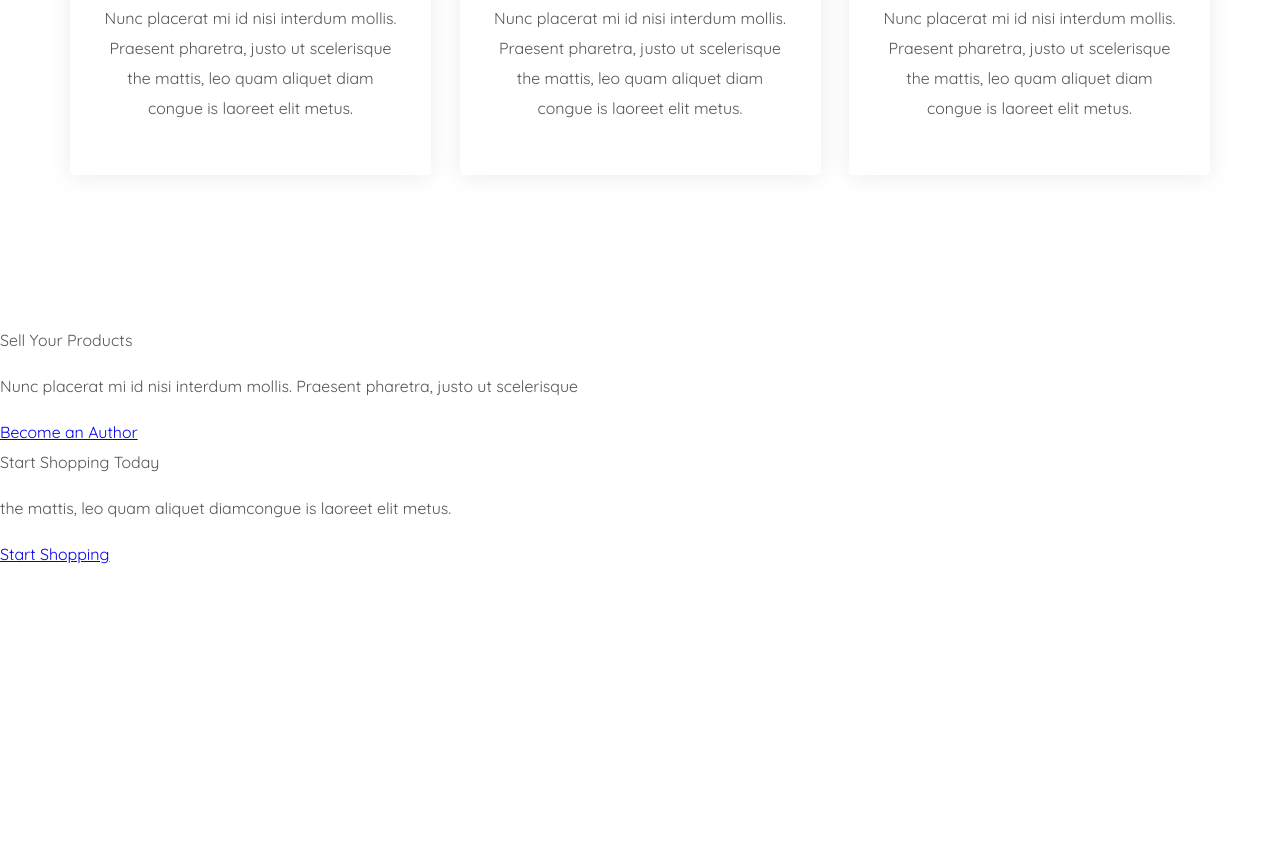
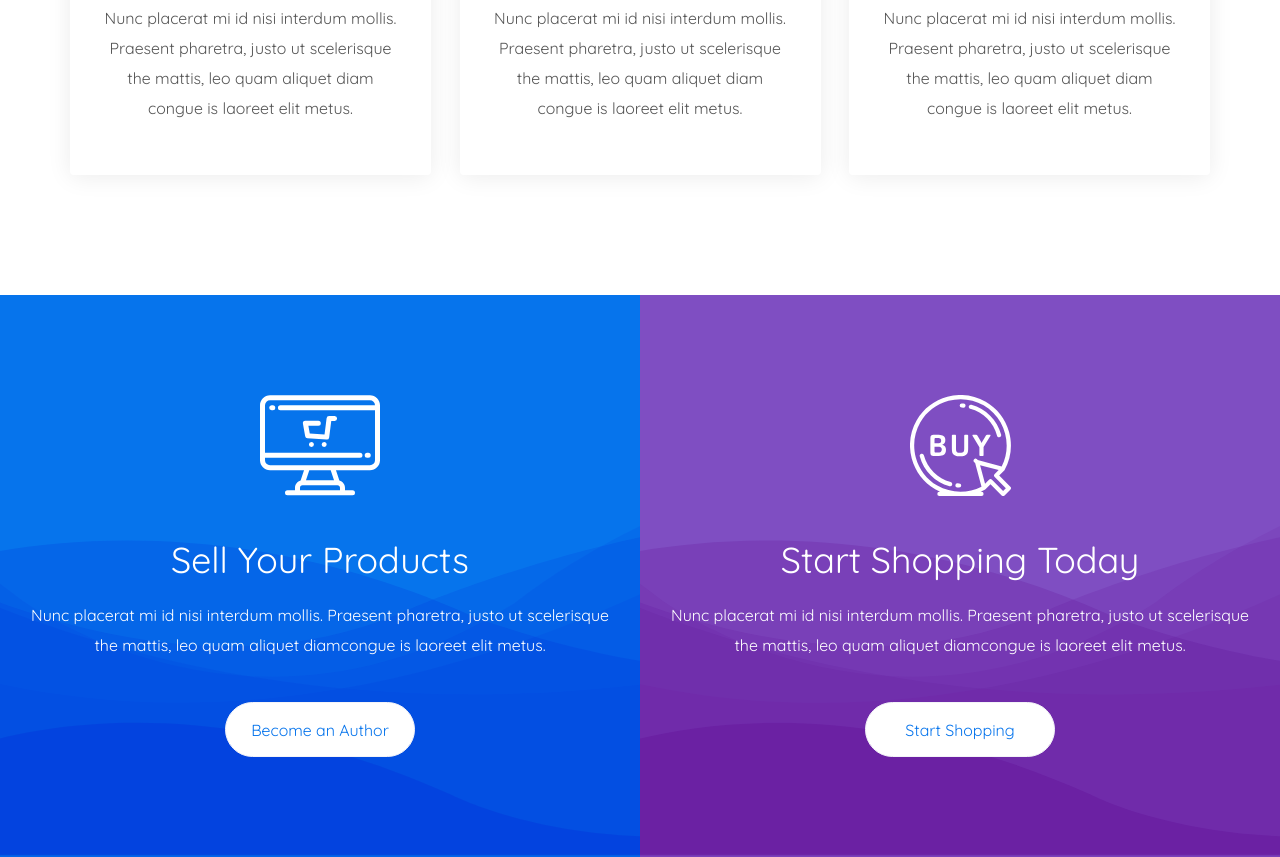
Before and after one commit to jamesborn89/martplace, a website: page app/index.html in a window 1280 px wide. Shown: the part 6359-7216 px from the top of the page. Before the commit the page ends 6928 px from the top, so only its background shows below. Drawn offline with nearby package versions, Linux system fonts and the light colour scheme; files whose address does not match are found by name.

Commit message:
added shopping

```diff
--- a/app/index.html
+++ b/app/index.html
@@ -987,14 +987,16 @@
             <div class="shopping__sell">
                 <div class="shopping__icon" style="background-image: url(images/Icon-pc.svg);"></div>
                 <div class="shopping__title">Sell Your Products</div>
-                <p class="shopping__text">Nunc placerat mi id nisi interdum mollis. Praesent pharetra, justo ut scelerisque </p>
-                <a class="shopping__btn" href="#">Become an Author</a>
+                <p class="shopping__text">Nunc placerat mi id nisi interdum mollis. Praesent pharetra, justo ut scelerisque
+                    the mattis, leo quam aliquet diamcongue is laoreet elit metus.</p>
+                <a class="shopping__btn btn btn--active" href="#">Become an Author</a>
             </div>
             <div class="shopping__buy">
                 <div class="shopping__icon" style="background-image: url(images/Icon-buy.svg);"></div>
                 <div class="shopping__title">Start Shopping Today</div>
-                <p class="shopping__text">the mattis, leo quam aliquet diamcongue is laoreet elit metus.</p>
-                <a class="shopping__btn" href="#">Start Shopping</a>
+                <p class="shopping__text">Nunc placerat mi id nisi interdum mollis. Praesent pharetra, justo ut scelerisque
+                    the mattis, leo quam aliquet diamcongue is laoreet elit metus.</p>
+                <a class="shopping__btn btn btn--active" href="#">Start Shopping</a>
             </div>
         </section>
     </main>
--- a/app/scss/index-page/_advantages.scss
+++ b/app/scss/index-page/_advantages.scss
@@ -1,5 +1,5 @@
 .advantages {
-    padding: 120px 0;
+    padding: 120px 0 90px;
     text-align: center;
 
     &__title {
--- a/app/scss/index-page/_shopping.scss
+++ b/app/scss/index-page/_shopping.scss
@@ -0,0 +1,52 @@
+.shopping {
+    display: flex;
+    text-align: center;
+    color: #ffffff;
+    &__sell,
+    &__buy {
+        background-image: url(../images/bg-sell.svg);
+        background-color: $blue;
+        background-repeat: no-repeat;
+        background-size: cover;
+        background-position: bottom;
+        width: 50vw;
+        padding: 100px 0;
+    }
+
+    &__buy {
+        background-color: $purpule;
+        background-image: url(../images/bg-buy.svg);
+    }
+
+    &__icon {
+        background-repeat: no-repeat;
+        background-size: contain;
+        background-position: center;
+        display: inline-block;
+        width: 120px;
+        height: 101px;
+        margin-bottom: 40px;
+    }
+
+    &__title {
+        font-size: 36px;
+        font-weight: 400;
+        margin-bottom: 25px;
+    }
+
+    &__text {
+        max-width: 600px;
+        margin: 0 auto;
+        margin-bottom: 42px;
+    }
+
+    &__btn {
+        margin: 0 auto;
+        text-align: center;
+        display: inline-block;
+        padding: 0px 15px;
+        line-height: 55px;
+        height: 55px;
+        min-width: 190px;
+    }
+}
```
Also changed, not shown: app/css/style.min.css, app/images/bg-buy.svg (added), app/images/bg-sell.svg (added).
